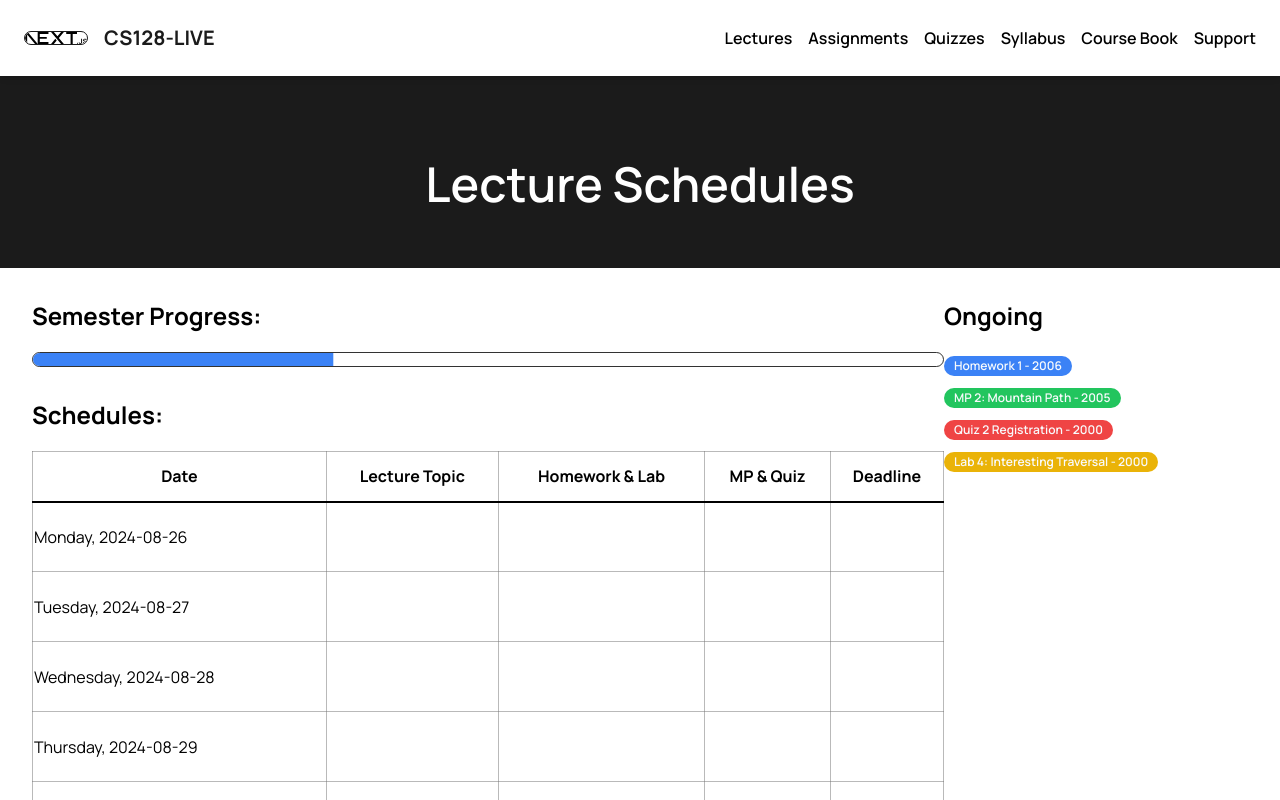
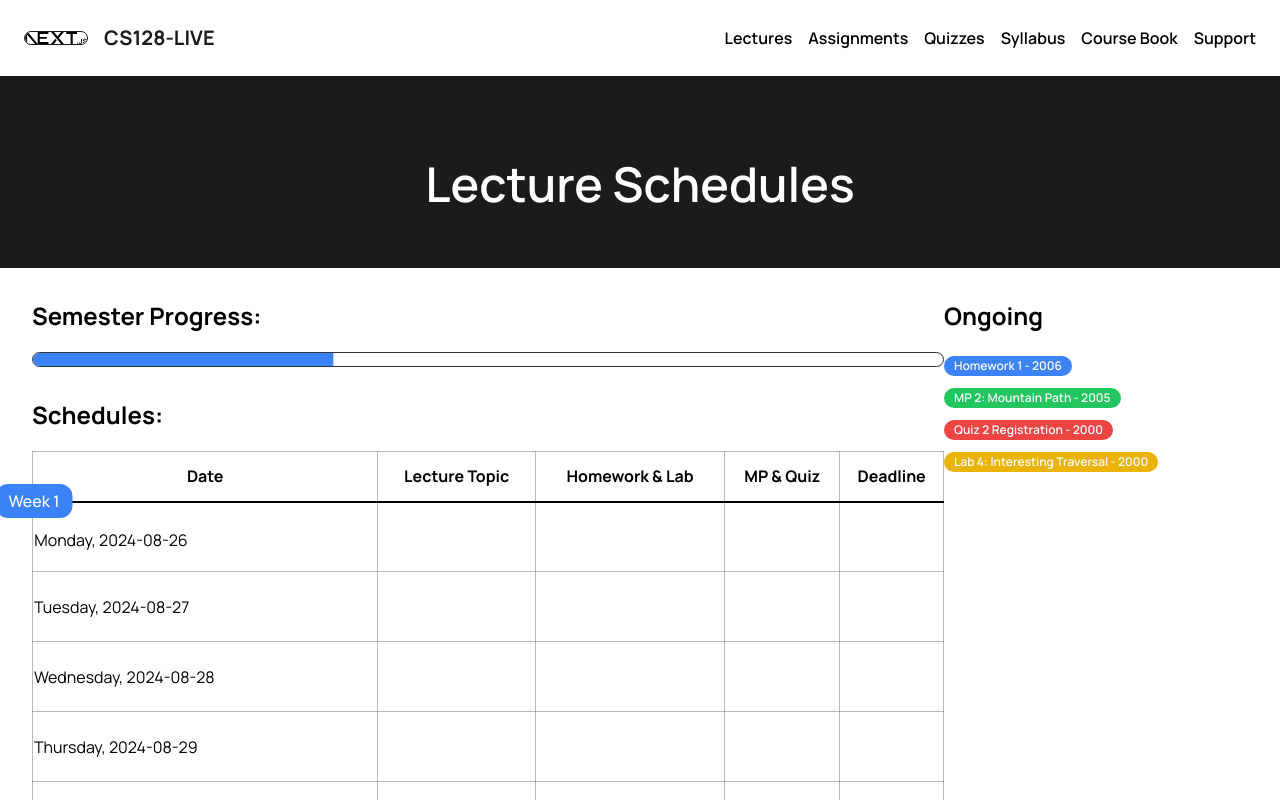
Before and after one commit to drschatz/cs-128-live-web, a Next.js app: page /lectures in a window 1280 px wide. Shown: the top 800 px of the page. Built offline with nearby package versions, Linux system fonts and the light colour scheme.

Commit message:
add the week indicator on the lecture calendar

```diff
--- a/src/app/lectures/page.js
+++ b/src/app/lectures/page.js
@@ -91,6 +91,24 @@ const LecturesPage = () => {
               {calendar.days.map((day, key) => (
                 <tbody key={key}>
                   <tr className="h-[70px]">
+                    {day.dayIndex % 5 === 1 ? (
+                      <>
+                        <td
+                          className={`${
+                            day.dayIndex % 5 === 0
+                              ? "border border-x-gray/50  border-b-2"
+                              : "border border-x-gray/50 border-b-gray/50"
+                          }`}
+                        >
+                          <span className="z-20 float-left -translate-x-1/2 -translate-y-9 top-10 border border-blue-500 rounded-xl px-3 py-1 bg-blue-500 font-medium text-white">
+                            Week {day.week}
+                          </span>
+                          <span className="float-left -translate-x-1/2 mt-2">
+                            {day.day}, {day.date}
+                          </span>
+                        </td>
+                      </>
+                    ) : (
                       <td
                         className={`${
                           day.dayIndex % 5 === 0
@@ -100,6 +118,7 @@ const LecturesPage = () => {
                       >
                         {day.day}, {day.date}
                       </td>
+                    )}
                     <td
                       className={`${
                         day.dayIndex % 5 === 0
@@ -135,7 +154,7 @@ const LecturesPage = () => {
           </div>
         </div>
 
-        {/* Ongoing */}
+        {/* Ongoings */}
         <div className="flex w-3/12 mb-8 flex-col ">
           <p className="font-bold mb-5 text-2xl">Ongoing</p>
           <ul>
@@ -159,7 +178,6 @@ const LecturesPage = () => {
 
 export default LecturesPage;
 
-{
 /* <tbody>
                 <tr className="h-[70px]">
                   <td className="border border-x-gray/50 border-b-gray/50">
@@ -207,4 +225,3 @@ export default LecturesPage;
                   </td>
                 </tr>
               </tbody> */
-}
```
Lines whose indentation alone changed are shown as unchanged.
